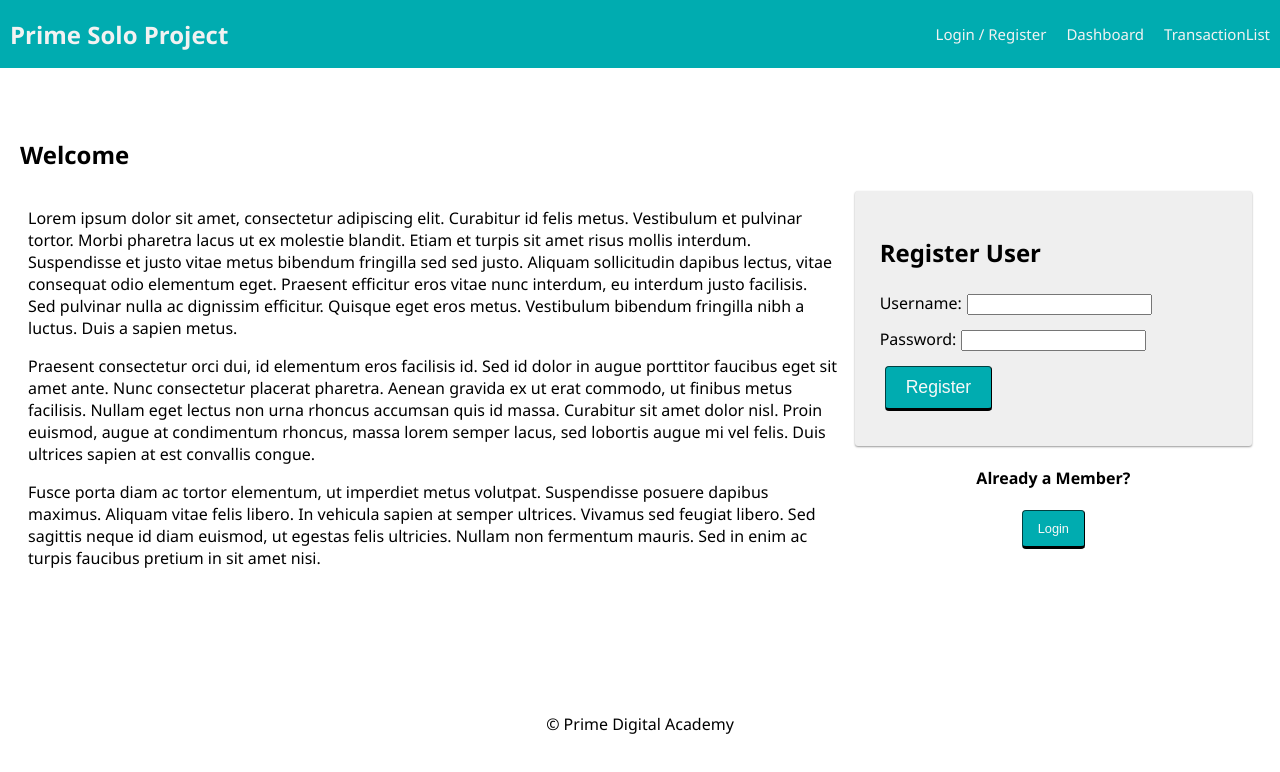
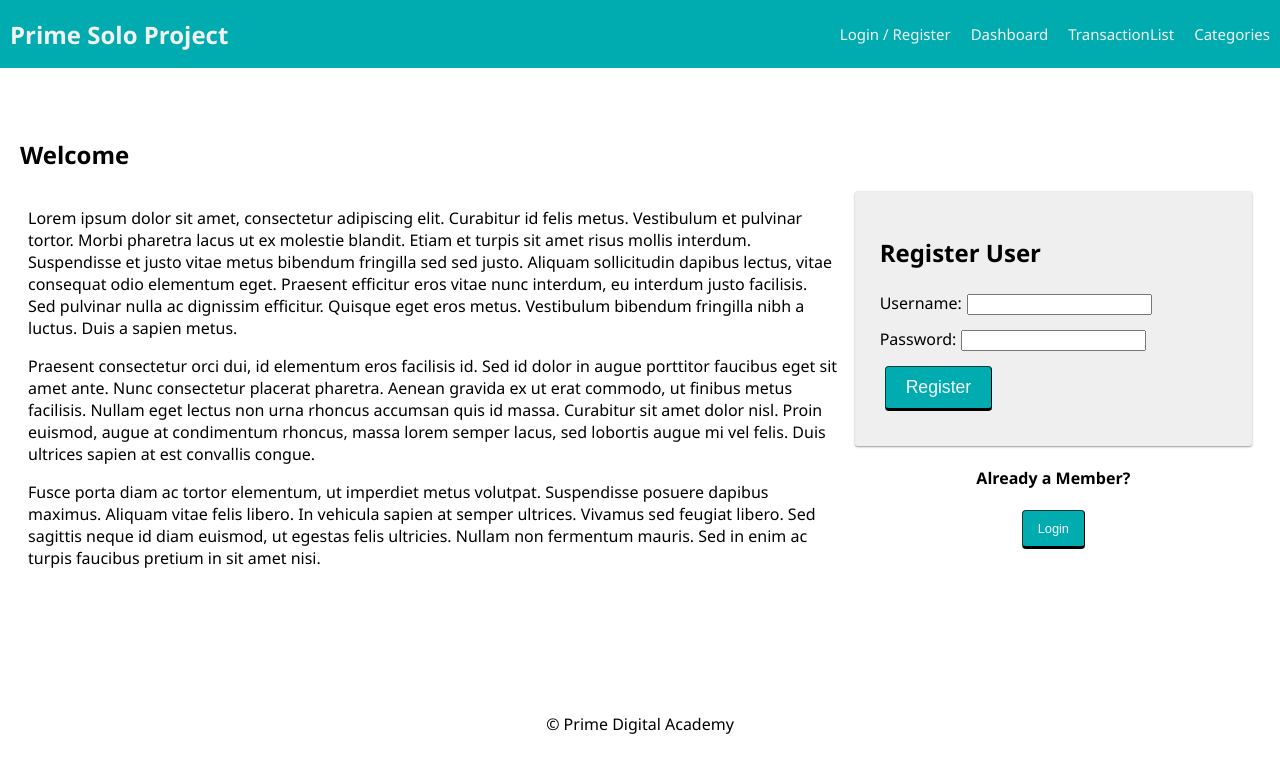
Before and after one commit to schejara/Personal-Finance-Tracker, a React (Vite) app: page /TransactionList#/home in a window 1280 px wide. Shown: the top 772 px of the page. Built offline with nearby package versions, Linux system fonts and the light colour scheme; no server answers.

Commit message:
Created Category component and integrate into App and Nav

```diff
--- a/src/components/App/App.jsx
+++ b/src/components/App/App.jsx
@@ -10,7 +10,7 @@ import { useDispatch, useSelector } from 'react-redux';
 import TransactionList from '../TransactionList/TransactionList';
 import Nav from '../Nav/Nav';
 import Footer from '../Footer/Footer';
-
+import Categories from '../Categories/Categories';
 import ProtectedRoute from '../ProtectedRoute/ProtectedRoute';
 
 import Dashboard from '../Dashboard/Dashboard';
@@ -53,6 +53,13 @@ function App() {
             path="/TransactionList"
           >
             <TransactionList />
+          </Route>
+          <Route
+            // shows AboutPage at all times (logged in or not)
+            exact
+            path="/Categories"
+          >
+            <Categories />
           </Route>
 
           {/* For protected routes, the view could show one of several things on the same route.
--- /dev/null
+++ b/src/components/Categories/Categories.jsx
@@ -0,0 +1,13 @@
+import React from "react";
+
+function Categories (){
+return(
+    <div>
+    <h1>This is a category page</h1>
+    </div>
+
+
+)
+
+}
+export default Categories;
--- a/src/components/Nav/Nav.jsx
+++ b/src/components/Nav/Nav.jsx
@@ -42,6 +42,9 @@ function Nav() {
         <Link className="navLink" to="/TransactionList">
         TransactionList
         </Link>
+        <Link className="navLink" to="/Categories">
+        Categories
+        </Link>
       </div>
     </div>
   );
```
Also changed, not shown: src/components/Categories/Categories.css (added).
